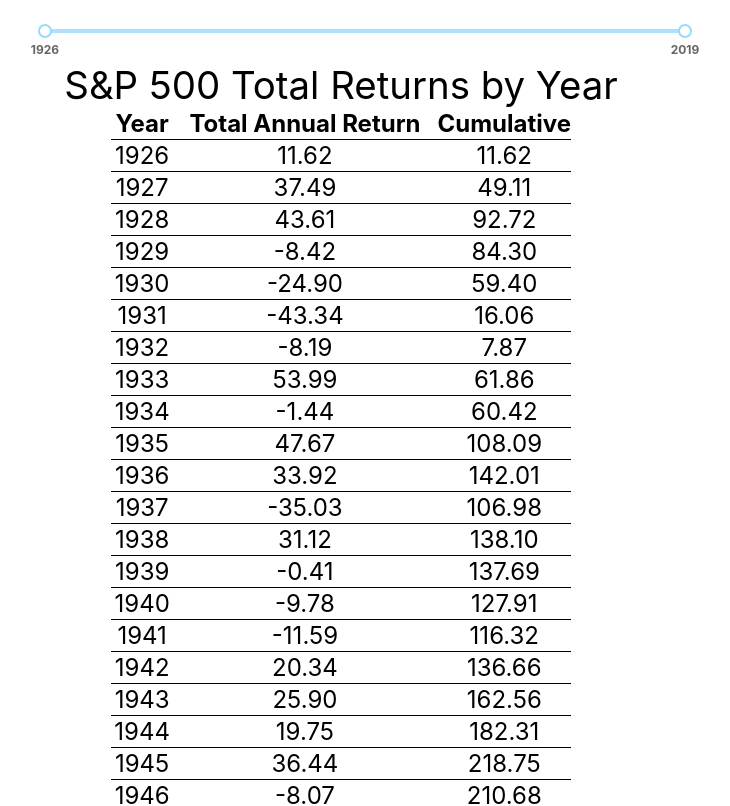
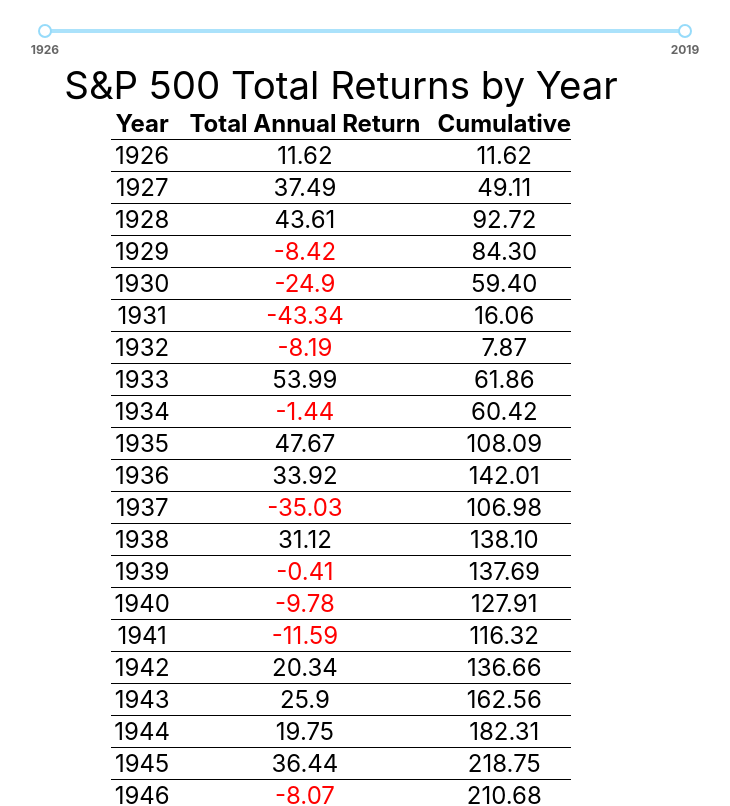
Before and after one commit to kevinfergus/spdynamictable, a React (Create React App) app: page / in a window 1280 px wide. Shown: the top 806 px of the page, without its empty margins (299-1029 px from the left). Built offline with nearby package versions, Linux system fonts and the light colour scheme.

Commit message:
chart displays red for negative numbers

```diff
--- a/src/App.css
+++ b/src/App.css
@@ -24,10 +24,14 @@
 	display: flex;
 	justify-content: center;
 	border-collapse: collapse;
-	border-spacing: 10rem;
+
 	border-top: 0px;
+	font-size: 1.5rem;
 }
 
+#negative {
+	color: red;
+}
 #table-start {
 	font-weight: bold;
 	border-top: 0;
--- a/src/App.js
+++ b/src/App.js
@@ -29,7 +29,7 @@
 	returnsRange.map(function(entry, i) {
 		let cumulative = 0;
 		for (let j = 0; j <= i; j++) {
-			cumulative += Number(returnsRange[j].totalReturn);
+			cumulative += returnsRange[j].totalReturn;
 		}
 		entry.cumulative = cumulative.toFixed(2);
 	});
@@ -48,7 +48,7 @@
 			</div>
 			<div id="chart-title">S&P 500 Total Returns by Year</div>
 
-			<table className="table" style={{ fontSize: '1.5rem', borderSpacing: '10rem' }}>
+			<table className="table">
 				<div>
 					<tr className="table-row" id="table-start">
 						<td className="td">Year</td> <td className="td">Total Annual Return</td>{' '}
@@ -57,8 +57,30 @@
 					{returnsRange.map(function(entry, i) {
 						return (
 							<tr key={i} className="table-row">
-								<td className="td">{entry.year}</td> <td className="td">{entry.totalReturn}</td>
-								<td className="td-end">{entry.cumulative}</td>
+								<td className="td">{entry.year}</td>{' '}
+								<td className="td">
+									{' '}
+									<div>
+										<div>
+											{entry.totalReturn > 0 ? (
+												entry.totalReturn
+											) : (
+												<div id="negative"> {entry.totalReturn} </div>
+											)}
+										</div>
+									</div>
+								</td>
+								<td className="td-end">
+									<div>
+										<div>
+											{entry.cumulative > 0 ? (
+												entry.cumulative
+											) : (
+												<div id="negative"> {entry.cumulative} </div>
+											)}
+										</div>
+									</div>
+								</td>
 							</tr>
 						);
 					})}
--- a/src/returns.js
+++ b/src/returns.js
@@ -95,6 +95,11 @@
 	{ year: 1926, totalReturn: '11.62' }
 ];
 
-const returns = descendingReturns.reverse();
+const returns = descendingReturns.reverse().map((entry) => {
+	const numberedEntry = {};
+	numberedEntry.year = entry.year;
+	numberedEntry.totalReturn = Number(entry.totalReturn);
+	return numberedEntry;
+});
 
 export default returns;
```
